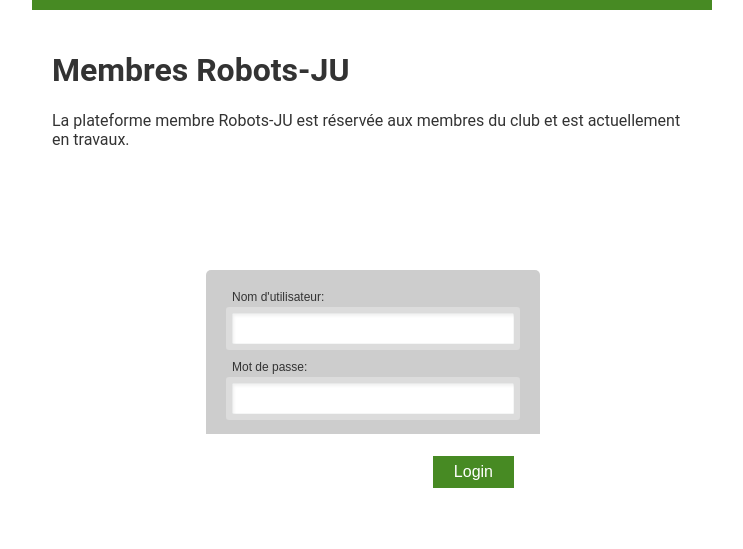
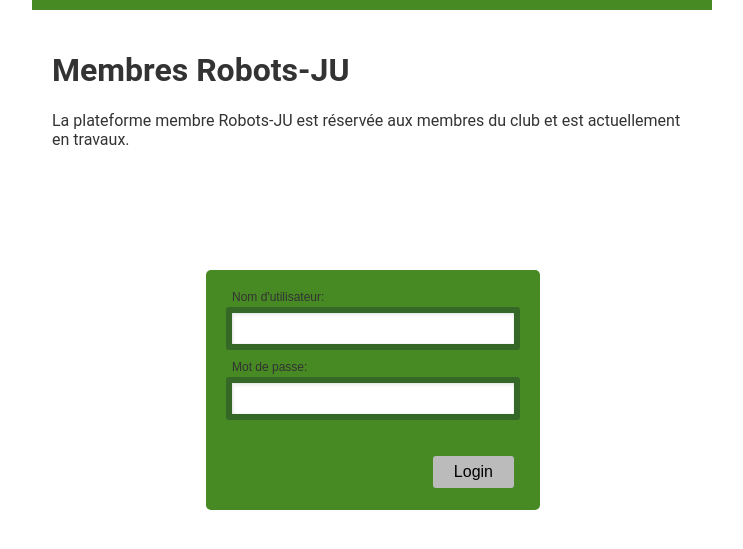
Before and after one commit to robots-ju/membres.robots-ju.ch, a PHP site: page /login.html in a window 1280 px wide. Shown: the top 549 px of the page, without its empty margins (268-1011 px from the left). Run offline with PHP 8.4, Linux system fonts and the light colour scheme.

Commit message:
fond vert du login

```diff
--- a/Serveur public/WEB/css/login.css
+++ b/Serveur public/WEB/css/login.css
@@ -13,6 +13,7 @@
     border-top: 10px solid #478a23;
 }
 .box{
+    background-color: #478a23;
     border-radius:5px;
     font:normal 12px/14px Arial, Helvetica, Sans-serif;
     margin:0 auto 30px;
@@ -24,14 +25,12 @@
     border: 0;
 }
 .boxBody{
-    background:#cdcdcd;
     padding:10px 20px;
     margin: 0;
     border: 0;
 }
 
 .box footer{
-    background:white;
     padding:22px 26px;
 	height:32px;
 }
@@ -40,7 +39,7 @@
     margin:10px 0 0 6px;
 }
 .box input{
-    border:6px solid #dcdcdc;
+    border:6px solid #356826;
     border-radius:3px;
     box-shadow:2px 3px 3px rgba(0, 0, 0, 0.06) inset, 0 0 1px #95a2a7 inset;
     margin:3px 0 4px;
@@ -49,20 +48,20 @@
     display:block;
 }
 .box input:focus{
-    border:6px solid #daf0ff;
+    border:6px solid #356866;
     color:#333;
     outline: none;
 }
 #btnLogin
 {
-    background-color: #478a23;
+    background-color: #bbbbbb;
     border: none;
-    color: white;
     padding: 15px 32px;
     text-align: center;
     text-decoration: none;
     font-size: 16px;
 	margin-left:12px;
     float:right;
-	padding:7px 21px;
+    padding:7px 21px;
+    border-radius: 3px;
 }
```
